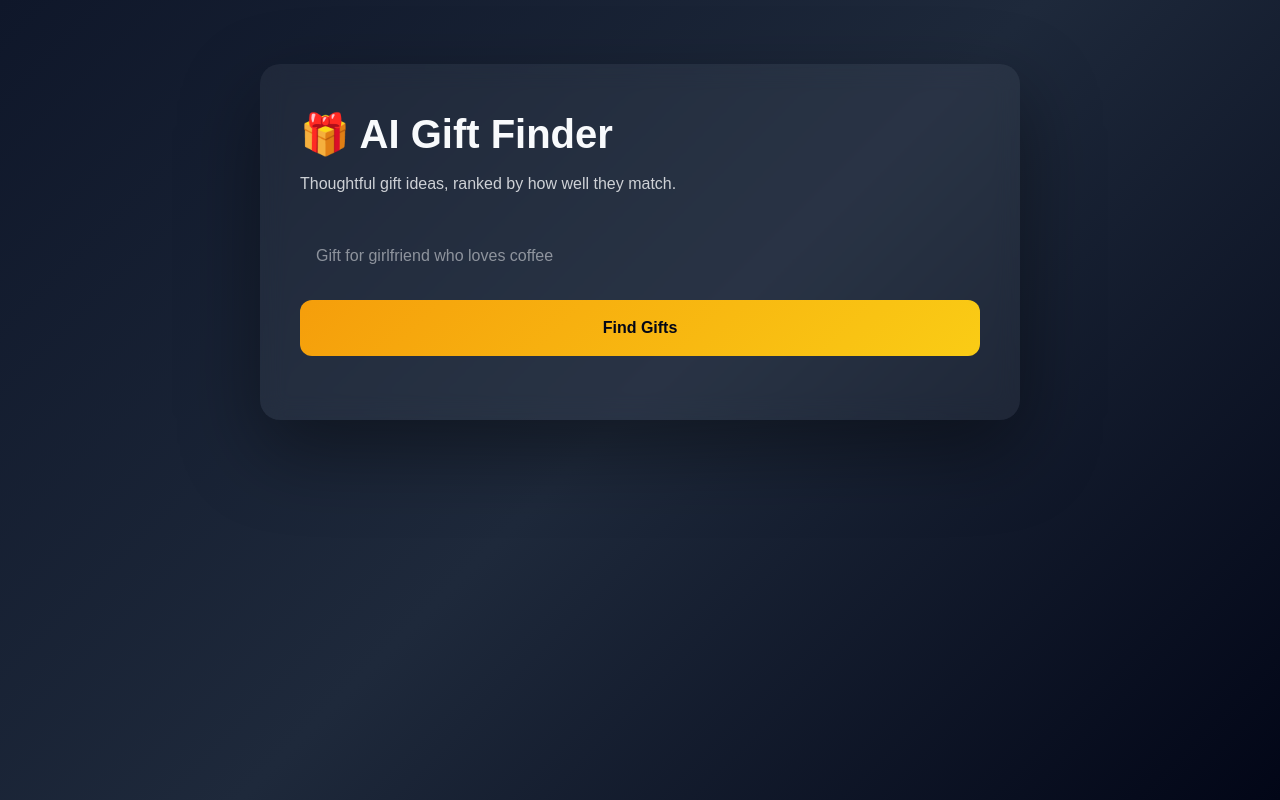
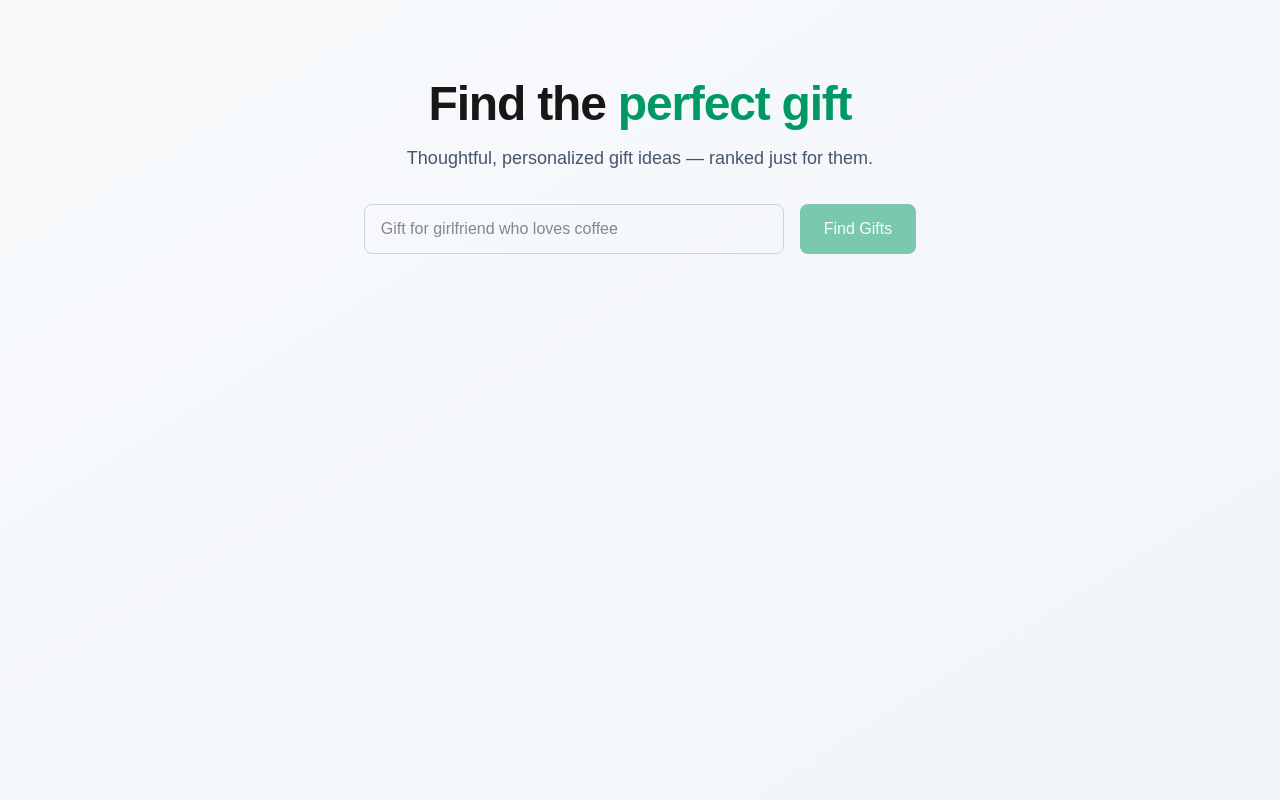
Before and after one commit to CAMGREEN637/gift-ai-frontend, a Next.js app: page / in a window 1280 px wide. Built offline with nearby package versions, Linux system fonts and the light colour scheme.

Commit message:
UX Tailwind Polish

```diff
--- a/app/page.tsx
+++ b/app/page.tsx
@@ -5,22 +5,15 @@ import { useState } from "react";
 type Gift = {
   name: string;
   price: number;
-  reason: string;
   confidence: number;
+  ranking_reasons: string[];
 };
 
-function confidenceLabel(confidence: number) {
-  if (confidence >= 0.8) return "Excellent match";
-  if (confidence >= 0.6) return "Strong match";
-  if (confidence >= 0.4) return "Good option";
-  return "Wildcard pick";
-}
-
-function confidenceColor(confidence: number) {
-  if (confidence >= 0.8) return "#22c55e";
-  if (confidence >= 0.6) return "#84cc16";
-  if (confidence >= 0.4) return "#facc15";
-  return "#9ca3af";
+function confidenceLabel(c: number) {
+  if (c >= 0.85) return { text: "Top Pick", color: "bg-emerald-500" };
+  if (c >= 0.7) return { text: "Strong match", color: "bg-blue-500" };
+  if (c >= 0.6) return { text: "Good option", color: "bg-slate-500" };
+  return { text: "Worth considering", color: "bg-gray-400" };
 }
 
 export default function Home() {
@@ -46,168 +39,94 @@ export default function Home() {
 
       const data = await res.json();
 
-      const sorted = (data.gifts || []).sort(
+      const gifts = (data.gifts || []).sort(
         (a: Gift, b: Gift) => b.confidence - a.confidence
       );
 
-      setResults(sorted);
+      setResults(gifts);
     } catch {
-      setError("Something went wrong. Try again.");
+      setError("Failed to fetch recommendations");
     } finally {
       setLoading(false);
     }
   }
 
   return (
-    <div
-      style={{
-        minHeight: "100vh",
-        background:
-          "linear-gradient(135deg, #0f172a, #1e293b, #020617)",
-        padding: "4rem 1rem",
-        color: "#f8fafc",
-      }}
-    >
-      <main
-        style={{
-          maxWidth: "760px",
-          margin: "auto",
-          background: "rgba(255,255,255,0.05)",
-          backdropFilter: "blur(12px)",
-          borderRadius: "20px",
-          padding: "2.5rem",
-          boxShadow: "0 30px 80px rgba(0,0,0,0.4)",
-        }}
-      >
-        <h1
-          style={{
-            fontSize: "2.5rem",
-            fontWeight: 800,
-            marginBottom: "0.5rem",
-          }}
-        >
-          🎁 AI Gift Finder
+    <main className="min-h-screen bg-gradient-to-br from-slate-50 to-slate-100">
+      {/* HERO */}
+      <section className="max-w-4xl mx-auto px-6 pt-20 pb-16 text-center">
+        <h1 className="text-4xl md:text-5xl font-bold tracking-tight">
+          Find the <span className="text-emerald-600">perfect gift</span>
         </h1>
-
-        <p style={{ opacity: 0.8, marginBottom: "2rem" }}>
-          Thoughtful gift ideas, ranked by how well they match.
+        <p className="mt-4 text-lg text-slate-600">
+          Thoughtful, personalized gift ideas — ranked just for them.
         </p>
 
+        <div className="mt-8 flex flex-col sm:flex-row gap-4 justify-center">
           <input
             value={query}
             onChange={(e) => setQuery(e.target.value)}
             placeholder="Gift for girlfriend who loves coffee"
-          style={{
-            width: "100%",
-            padding: "1rem",
-            borderRadius: "12px",
-            border: "none",
-            fontSize: "1rem",
-            marginBottom: "1rem",
-          }}
+            className="w-full sm:w-[420px] rounded-lg border border-slate-300 px-4 py-3 text-base focus:outline-none focus:ring-2 focus:ring-emerald-500"
           />
 
           <button
             onClick={getRecommendations}
             disabled={loading || !query}
-          style={{
-            width: "100%",
-            padding: "1rem",
-            borderRadius: "12px",
-            fontSize: "1rem",
-            fontWeight: 600,
-            background: "linear-gradient(135deg, #f59e0b, #facc15)",
-            color: "#020617",
-            border: "none",
-            cursor: "pointer",
-            marginBottom: "1.5rem",
-          }}
+            className="rounded-lg bg-emerald-600 px-6 py-3 text-white font-medium hover:bg-emerald-700 transition disabled:opacity-50"
           >
-          {loading ? "Thinking..." : "Find Gifts"}
+            {loading ? "Thinking…" : "Find Gifts"}
           </button>
+        </div>
 
-        {error && <p style={{ color: "#f87171" }}>{error}</p>}
+        {error && (
+          <p className="mt-4 text-red-500 text-sm">{error}</p>
+        )}
+      </section>
 
-        <ul style={{ padding: 0 }}>
-          {results.map((gift, idx) => (
-            <li
+      {/* RESULTS */}
+      {results.length > 0 && (
+        <section className="max-w-4xl mx-auto px-6 pb-24">
+          <h2 className="text-2xl font-semibold mb-6 text-slate-800">
+            Recommended for you
+          </h2>
+
+          <div className="grid gap-6">
+            {results.map((gift, idx) => {
+              const badge = confidenceLabel(gift.confidence);
+
+              return (
+                <div
                   key={idx}
-              style={{
-                listStyle: "none",
-                background: "rgba(255,255,255,0.08)",
-                borderRadius: "16px",
-                padding: "1.5rem",
-                marginBottom: "1.25rem",
-                position: "relative",
-                boxShadow:
-                  idx === 0
-                    ? "0 0 0 2px #facc15, 0 20px 50px rgba(250,204,21,0.3)"
-                    : "0 12px 30px rgba(0,0,0,0.3)",
-                transition: "transform 0.2s ease",
-              }}
+                  className="relative rounded-2xl border border-slate-200 bg-white p-6 shadow-sm hover:shadow-md transition"
                 >
-              {idx === 0 && (
-                <div
-                  style={{
-                    position: "absolute",
-                    top: "-12px",
-                    right: "16px",
-                    background: "#facc15",
-                    color: "#020617",
-                    padding: "6px 14px",
-                    borderRadius: "999px",
-                    fontSize: "0.75rem",
-                    fontWeight: 700,
-                  }}
+                  {/* BADGE */}
+                  <span
+                    className={`absolute -top-3 right-4 px-3 py-1 rounded-full text-xs font-semibold text-white ${badge.color}`}
                   >
-                  🏆 Top Pick
-                </div>
-              )}
+                    {badge.text}
+                  </span>
 
-              <h3 style={{ fontSize: "1.25rem", fontWeight: 700 }}>
+                  <div className="flex items-start justify-between">
+                    <h3 className="text-xl font-semibold text-slate-900">
                       {gift.name}
                     </h3>
-
-              <p style={{ opacity: 0.85, margin: "0.5rem 0" }}>
-                {gift.reason}
-              </p>
-
-              <p style={{ fontWeight: 600 }}>💰 ${gift.price}</p>
-
-              <div style={{ marginTop: "1rem" }}>
-                <div
-                  style={{
-                    fontSize: "0.85rem",
-                    fontWeight: 600,
-                    color: confidenceColor(gift.confidence),
-                    marginBottom: "0.25rem",
-                  }}
-                >
-                  {confidenceLabel(gift.confidence)} •{" "}
-                  {(gift.confidence * 100).toFixed(0)}%
+                    <span className="text-lg font-medium text-slate-700">
+                      ${gift.price}
+                    </span>
                   </div>
 
-                <div
-                  style={{
-                    height: "8px",
-                    background: "#020617",
-                    borderRadius: "999px",
-                    overflow: "hidden",
-                  }}
-                >
-                  <div
-                    style={{
-                      height: "100%",
-                      width: `${gift.confidence * 100}%`,
-                      background: confidenceColor(gift.confidence),
-                    }}
-                  />
-                </div>
-              </div>
-            </li>
+                  <ul className="mt-4 space-y-1 text-slate-600 text-sm">
+                    {gift.ranking_reasons.map((reason, i) => (
+                      <li key={i}>• {reason}</li>
                     ))}
                   </ul>
-      </main>
                 </div>
               );
+            })}
+          </div>
+        </section>
+      )}
+    </main>
+  );
 }
```
Lines whose indentation alone changed are shown as unchanged.
